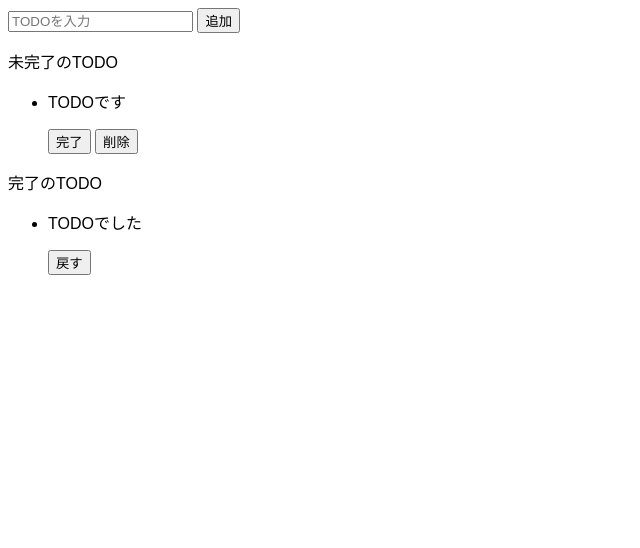
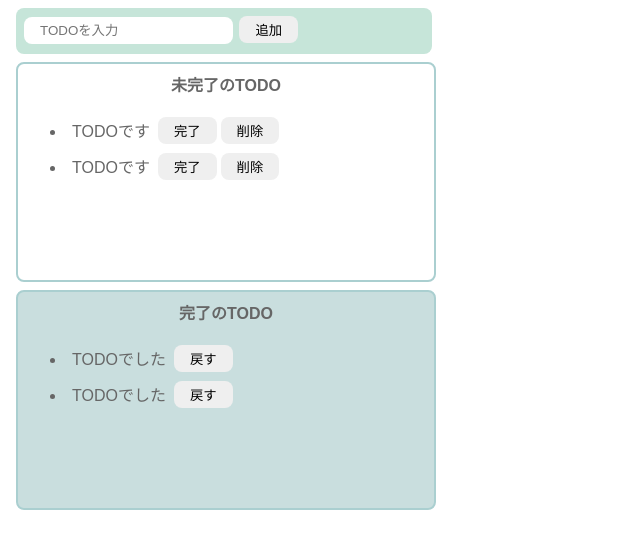
Before and after one commit to gucci-19/practice1, a website built with Parcel: page src/index.html in a window 1280 px wide. Shown: the whole page, without its empty margins (0-640 px from the left). Built offline with nearby package versions, Linux system fonts and the light colour scheme.

Commit message:
セッション5.35

```diff
--- a/src/index.html
+++ b/src/index.html
@@ -6,28 +6,41 @@
   </head>
 
   <body>
-    <div>
+    <div class="input-area">
       <input placeholder="TODOを入力" />
       <button>追加</button>
     </div>
-    <div>
-      <p>未完了のTODO</p>
+    <div class="incomplete-area">
+      <p class="title">未完了のTODO</p>
       <ul>
         <li>
-          <div>
-          <p>TODOです</p>
+          <div class="list-row">
+          <p class="todo-item">TODOです</p>
+          <button>完了</button>
+          <button>削除</button>
+          </div>
+        </li>
+        <li>
+          <div class="list-row">
+          <p class="todo-item">TODOです</p>
           <button>完了</button>
           <button>削除</button>
           </div>
         </li>
       </ul>
     </div>
-    <div>
-      <p>完了のTODO</p>
+    <div class="complete-area">
+      <p class="title">完了のTODO</p>
       <ul>
         <li>
-          <div>
-          <p>TODOでした</p>
+          <div class="list-row">
+          <p class="todo-item">TODOでした</p>
+          <button>戻す</button>
+          </div>
+        </li>
+        <li>
+          <div class="list-row">
+          <p class="todo-item">TODOでした</p>
           <button>戻す</button>
           </div>
         </li>
--- a/src/styles.css
+++ b/src/styles.css
@@ -1,3 +1,66 @@
 body {
   font-family: sans-serif;
+  color: #666;
 }
+
+input {
+  border-radius: 8px;
+  border: none;
+  padding: 6px 16px;
+}
+
+button {
+  border-radius: 8px;
+  border: none;
+  padding: 4px 16px;
+  margin: 0px 2px;
+}
+
+button:hover {
+  background-color: #79a8a9;
+  color: #fff;
+  cursor: pointer;
+}
+
+.input-area {
+  background-color: #c6e5d9;
+  width: 400px;
+  height: 30px;
+  padding: 8px;
+  margin: 8px;
+  border-radius: 8px;
+}
+
+.incomplete-area {
+  border: 2px solid #aacfd0;
+  width: 400px;
+  min-height: 200px;
+  padding: 8px;
+  margin: 8px;
+  border-radius: 8px;
+}
+
+.complete-area {
+  border: 2px solid #aacfd0;
+  width: 400px;
+  min-height: 200px;
+  padding: 8px;
+  margin: 8px;
+  border-radius: 8px;
+  background-color: #c9dede;
+}
+
+.title {
+  text-align: center;
+  margin-top: 0;
+  font-weight: bold;
+}
+
+.list-row {
+  display: flex;
+  align-items: center;
+}
+
+.todo-item {
+  margin: 6px;
+}
```
